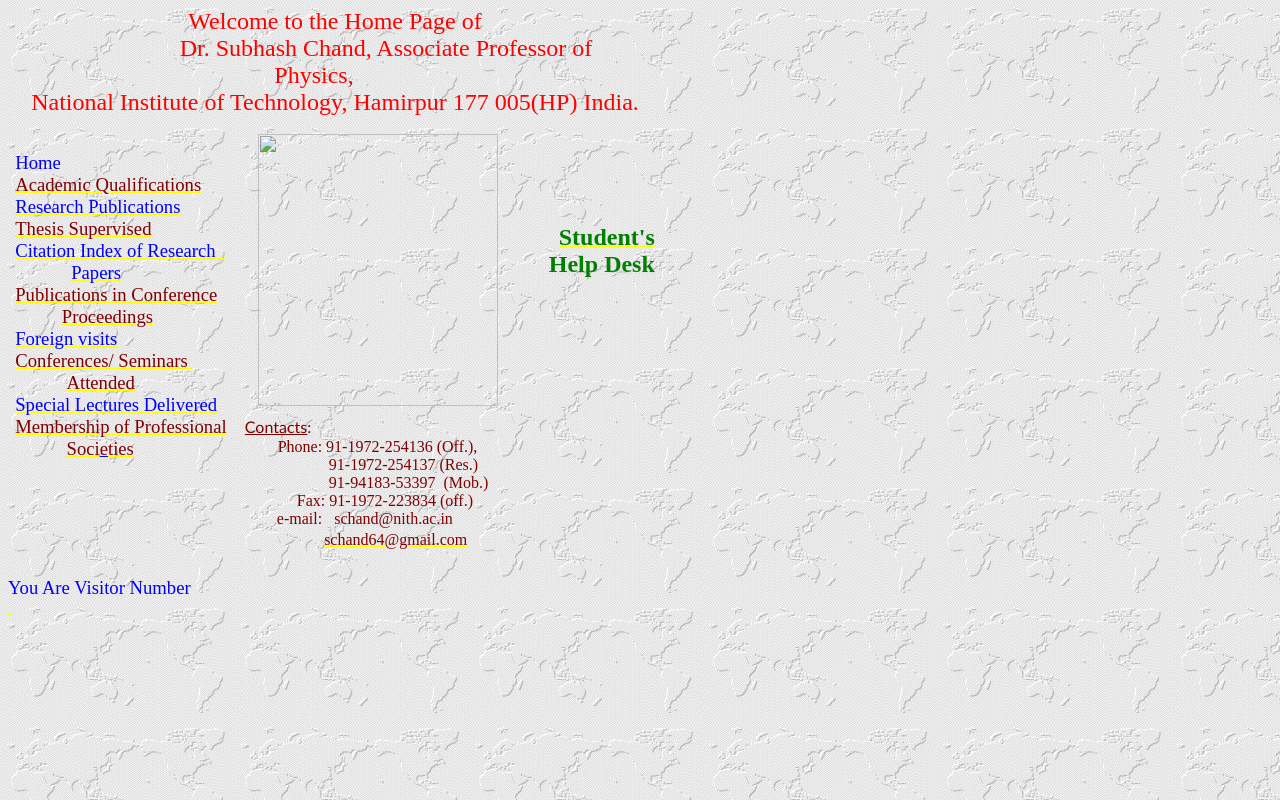
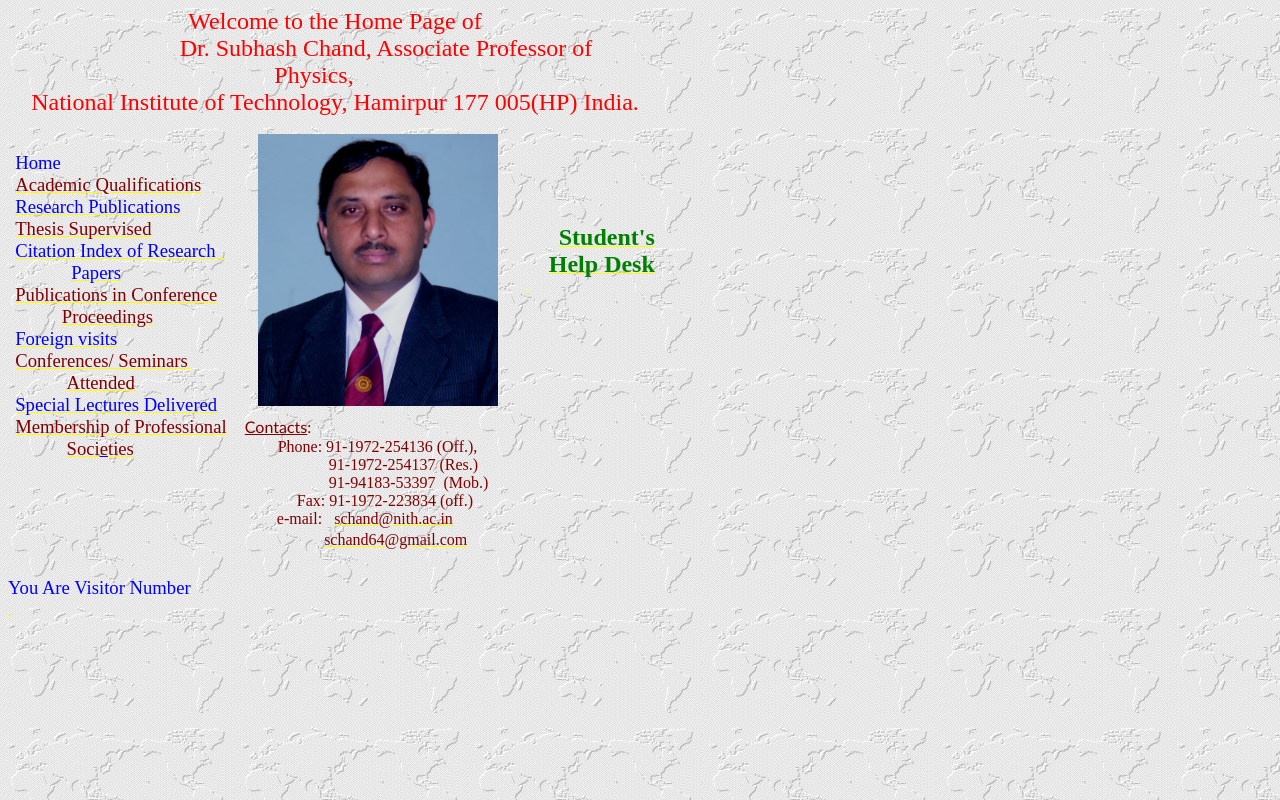
Before and after one commit to schandnith/schandnith, a plain HTML site: page index.html in a window 1280 px wide. Drawn offline with Linux system fonts and the light colour scheme.

Commit message:
Update index.html

```diff
--- a/index.html
+++ b/index.html
@@ -302,7 +302,7 @@ lang=EN-US link=yellow vlink="#000040" style='tab-interval:.5in' alink="#c0ffc0"
  <v:imagedata src="index_files/image001.jpg" o:title="Subhash" gain="93623f"
   blacklevel="13107f"/>
 </v:shape><!<![if !vml]><img border=0 width=240 height=272
-src="indexl_files/SUBHASH.jpg" v:shapes="_x0000_s1025"><![endif]></p>
+src="SUBHASH.jpg" v:shapes="_x0000_s1025"><![endif]></p>
   </td>
   <td valign=top style='width:130px;padding-left:5.4pt; padding-right:5.4pt; padding-top:0in; padding-bottom:0in' height="57" rowspan="2">
 
```
